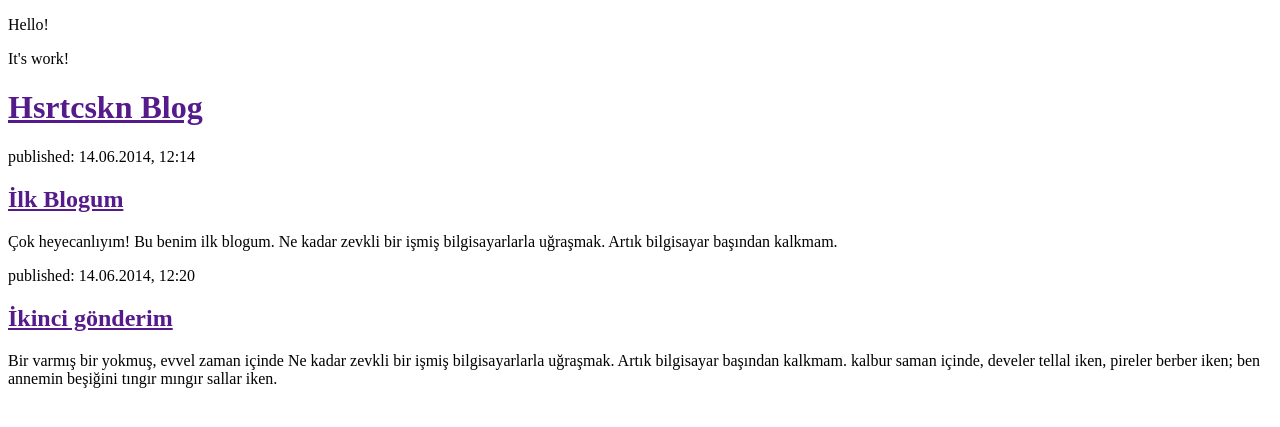
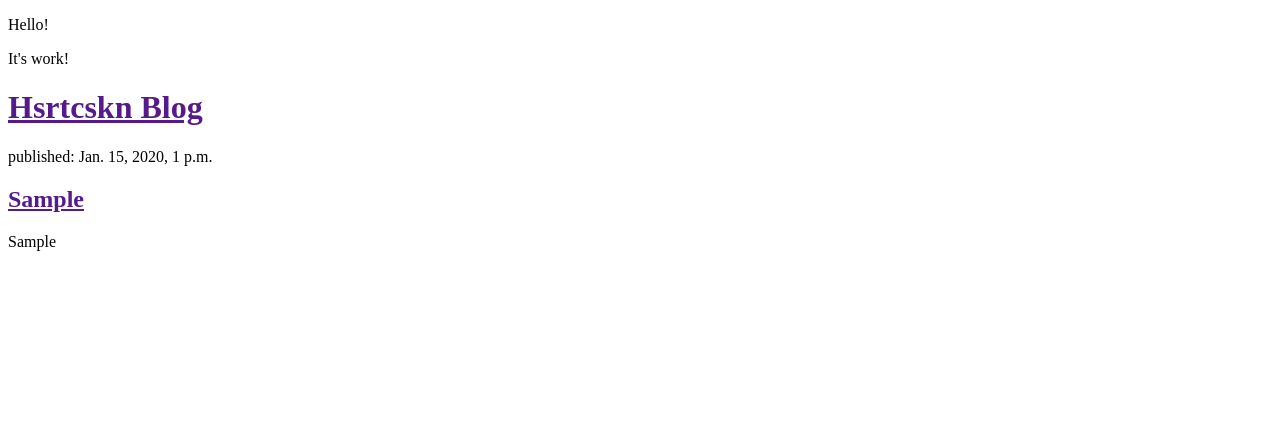
Before and after one commit to hsrtcskn/my-first-blog, a Django app: template blog/templates/blog/post_list.html in a window 1280 px wide. Shown: the top 427 px of the page. Run offline with Django 3.2, Linux system fonts and the light colour scheme; the template is opened without the code that fills it: values that come from a table or form of the project are taken from there, others are empty; tables that the repository leaves empty hold one stand-in row (values such as "Sample post").

Commit message:
Veritabanı bağlantısı sağlandı.

```diff
--- a/blog/templates/blog/post_list.html
+++ b/blog/templates/blog/post_list.html
@@ -11,16 +11,13 @@
         <h1><a href="">Hsrtcskn Blog</a></h1>
     </div>
 
+    {% for post in posts %}
     <div>
-        <p>published: 14.06.2014, 12:14</p>
-        <h2><a href="">İlk Blogum</a></h2>
-        <p>Çok heyecanlıyım! Bu benim ilk blogum. Ne kadar zevkli bir işmiş bilgisayarlarla uğraşmak. Artık bilgisayar başından kalkmam. </p>
+        <p>published: {{ post.yayinlanma_tarihi }}</p>
+        <h2><a href="">{{ post.baslik }}</a></h2>
+        <p>{{ post.yazi|linebreaks }}</p>
     </div>
 
-    <div>
-        <p>published: 14.06.2014, 12:20</p>
-        <h2><a href="">İkinci gönderim</a></h2>
-        <p>Bir varmış bir yokmuş, evvel zaman içinde Ne kadar zevkli bir işmiş bilgisayarlarla uğraşmak. Artık bilgisayar başından kalkmam. kalbur saman içinde, develer tellal iken, pireler berber iken; ben annemin beşiğini tıngır mıngır sallar iken.</p>
-    </div>
+    {% endfor %}
 </body>
 </html>
--- a/blog/views.py
+++ b/blog/views.py
@@ -1,6 +1,9 @@
 from django.shortcuts import render
+from django.utils import timezone
+from .models import Post
 
 # Create your views here.
 
 def post_list(request):
-    return render(request, 'blog/post_list.html', {})
+    posts = Post.objects.filter(yayinlanma_tarihi__lte=timezone.now()).order_by('yayinlanma_tarihi')
+    return render(request, 'blog/post_list.html', {'posts': posts})
```
